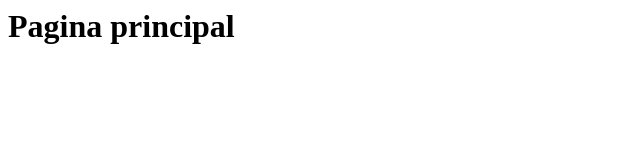
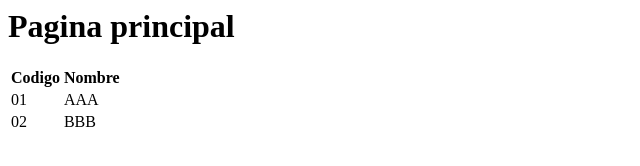
Before and after one commit to richerdrodas/medios, a plain HTML site: page index.html in a window 1280 px wide. Shown: the whole page, without its empty margins (0-640 px from the left). Drawn offline with Linux system fonts and the light colour scheme.

Commit message:
inclusion de tabla

```diff
--- a/index.html
+++ b/index.html
@@ -4,5 +4,20 @@
   </head>
   <body>
     <h1>Pagina principal</h1>
+    <table>
+        <thead>
+          <tr>
+            <th>Codigo</th><th>Nombre</th>
+          </tr>
+        </thead>
+        <tbody>
+          <tr>
+            <td>01</td><td>AAA</td>
+          </tr>
+          <tr>
+            <td>02</td><td>BBB</td>
+          </tr>
+        </tbody>
+    </table>
   </body>
 </html>
```
